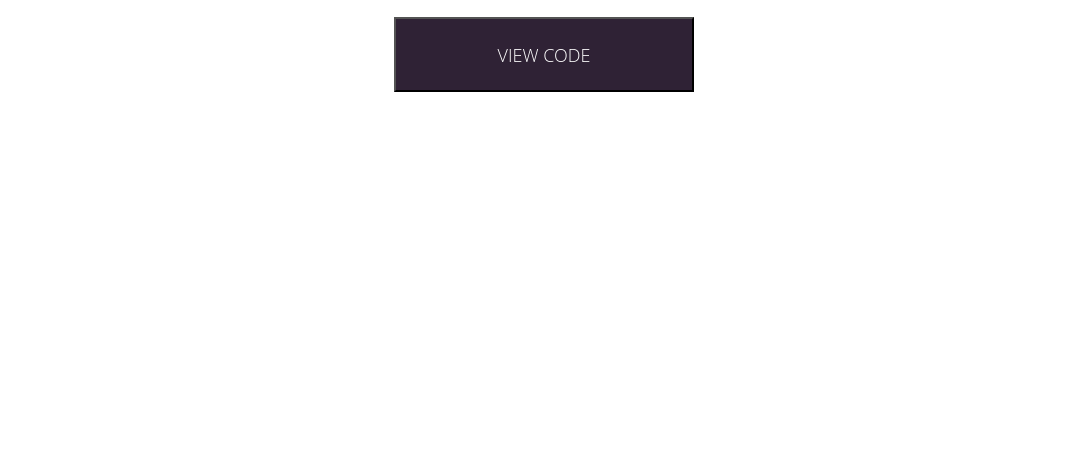
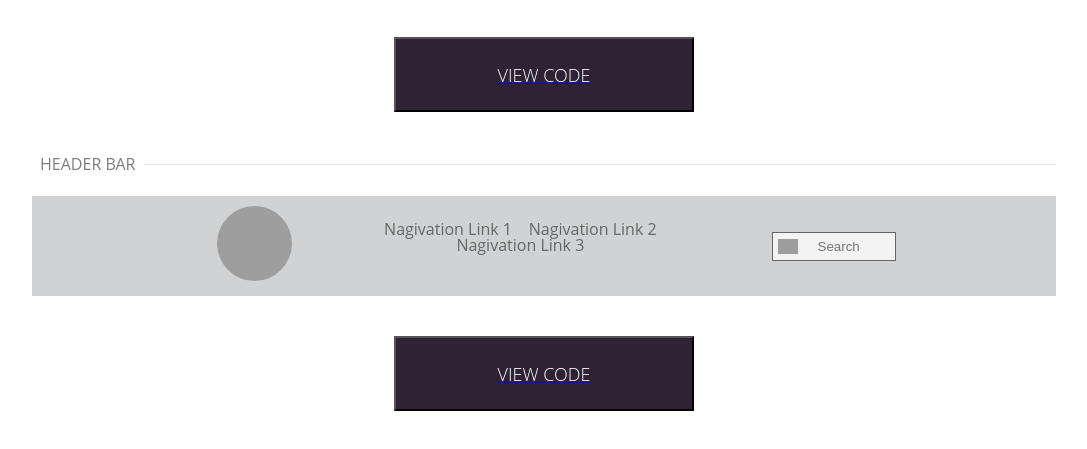
Before and after one commit to CamBuscher/pattrn-party, a website: page index.html in a window 1280 px wide. Shown: the part 1585-2034 px from the top of the page, without its empty margins (96-1183 px from the left). Before the commit the page ends 1777 px from the top, so only its background shows below. Drawn offline with Linux system fonts and the light colour scheme; grey boxes are pictures that could not be loaded.

Commit message:
Final commit

```diff
--- a/index.html
+++ b/index.html
@@ -133,7 +133,7 @@
       </div>
       </div>
     </div>
-    <button class='code_button'>VIEW CODE</button>
+    <a href='https://codepen.io/yayfiber/pen/rrwwVO' target='_blank'><button class='code_button'>VIEW CODE</button></a>
   </div>
 
   <div class='style_container'>
@@ -191,7 +191,29 @@
         <img src="http://beta.sonshineventura.org/files/2012/12/wireframe-box-270x203.jpg">
       </div>
     </div>
-    <button class='code_button'>VIEW CODE</button>
+    <a href='https://codepen.io/yayfiber/pen/QBggjP'><button class='code_button'>VIEW CODE</button></a>
+
+    <div class='section_header'>
+      <hr class="accordion_hr" data-content="HEADER BAR">
+    </div>
+
+    <div class='header_bar'>
+      <img class='header_bar__img' src="https://cdn.dribbble.com/users/312581/screenshots/1676038/female-placeholder_1x.png" alt="placeholder_img">
+
+      <nav>
+        <ul class='nav_list'>
+          <li>Nagivation Link 1</li>
+          <li>Nagivation Link 2</li>
+          <li>Nagivation Link 3</li>
+        </ul>
+      </nav>
+
+      <input type="text" placeholder="Search">
+    </div>
+
+    <a href='https://codepen.io/yayfiber/pen/LBLLGy'>
+      <button class='code_button'>VIEW CODE</button>
+    </a>
   </div>
   <script src="scripts.js"></script>
 </body>
--- a/styles.css
+++ b/styles.css
@@ -127,7 +127,7 @@ header span {
   color: white;
   text-align: center;
   display: block;
-  margin: auto;
+  margin: 40px auto;
   background-color: #2F2235;
   font-family: 'Open Sans', sans-serif;
   font-weight: 300;
@@ -169,6 +169,82 @@ header span {
   grid-column: 2 / 4;
 }
 
+/* Header */
+
+.header_bar {
+  width: 100%;
+  height: 100px;
+  background-color: #d1d2d3;
+  margin: auto;
+  text-align: center;
+}
+
+.header_bar img {
+  width: 75px;
+  height: 75px;
+  border-radius: 50%;
+  margin-top: 10px;
+  margin-left: 25px;
+}
+
+nav {
+  display: inline-block;
+  margin-left: 20px;
+  position: relative;
+  top: -30px;
+  width: 420px;
+}
+
+ul li {
+  display: inline-block;
+  list-style-type: none;
+  color: #666;
+  margin-right: 3%;
+}
+
+input {
+  background-image: url(https://i.pinimg.com/originals/90/eb/33/90eb3356db7c9b3e826c6f6c26bd6e6c.png);
+  background-position: 5px;
+  background-repeat: no-repeat;
+  background-size: 20px;
+  background-color: #f2f3f2;
+  border: .25px solid #666;
+  height: 25px;
+  padding-left: 45px;
+  width: 75px;
+  margin-left: 3%;
+  position: relative;
+  top: -30px;
+}
+
+@media only screen and (max-width: 865px) {
+  .header_bar {
+    padding-top: 10px;
+    height: fit-content;
+  }
+
+  .header_bar img {
+    display: block;
+    margin: auto;
+  }
+
+  nav {
+    display: block;
+    margin: 35px auto 10px;
+  }
+
+  ul li {
+    display: block;
+    width: 150px;
+    margin: 10px auto;
+  }
+
+  input {
+    margin: auto;
+    width: 75%;
+  }
+}
+
 @media only screen and (max-width: 675px) {
   .accordion {
     width: 100%;
@@ -206,7 +282,7 @@ header span {
   }
 }
 
-@media only screen and (max-width: 450px) {
+@media only screen and (max-width: 500px) {
   #theBrokenContainer {
     height: 750px;
   }
```
